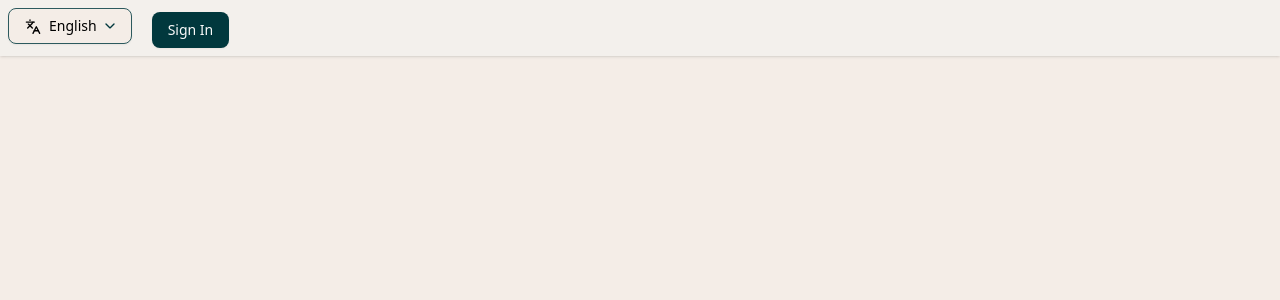
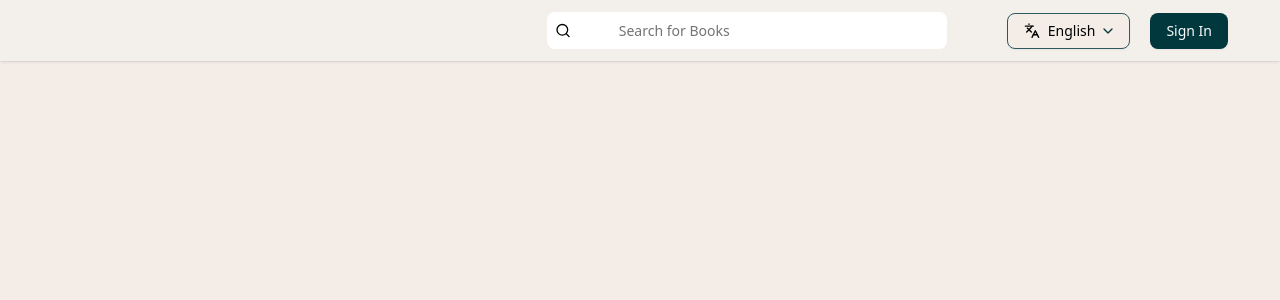
Before and after one commit to Naman151/Books, a Next.js app: page / in a window 1280 px wide. Shown: the top 300 px of the page. Built offline with nearby package versions, Linux system fonts and the light colour scheme.

Commit message:
Header Completed

```diff
--- a/components/Header/Header.tsx
+++ b/components/Header/Header.tsx
@@ -4,8 +4,14 @@ import Image from 'next/image'
 
 export default function() {
   return (
-    <div className='bg-[#F3F0EC] shadow-sm p-2'>
-       <div className='items-center justify-center'>
+    <div className='bg-[#F3F0EC] shadow-sm p-3 flex items-center justify-end'>
+       <div className='w-[400px] bg-white flex p-2 mx-5 rounded-md'>
+                <Image src={'/Search.svg'} alt='langicon' width={16} height={16}/>
+                <p className='text-[14px] font-[400] text-[#737373] ml-12'>Search for Books</p>
+       </div>
+
+
+       <div className='flex items-center mx-10'>
         <Button variant='outline' className='border-[#2C5A5E]'>
             <Image src={'/lang.svg'} alt='langicon' width={16} height={16}/>
             <p className='text-[14px] font-[400] text-black'>English</p>
```
Also changed, not shown: public/Search.svg (added).
